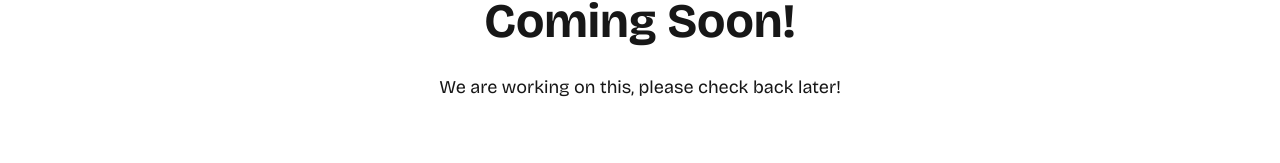
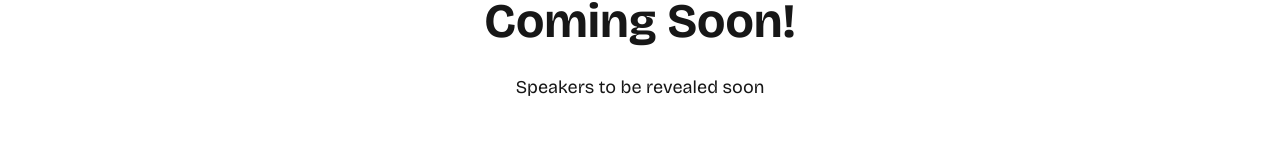
Before and after one commit to TheMoeEntity/technova, a Next.js app: page /speakers in a window 1280 px wide. Shown: the part 151-314 px from the top of the page. Built offline with nearby package versions, Linux system fonts and the light colour scheme; no server answers.

Commit message:
feat: add customizable message prop to ComingSoon component and utilize it on the speakers page.

```diff
--- a/src/app/(routes)/speakers/page.tsx
+++ b/src/app/(routes)/speakers/page.tsx
@@ -4,7 +4,7 @@ const Speakers = () => {
   return (
     <div className="flex flex-col md:min-h-screen pb-16 md:pb-0 bg-white font-bricolage-grotesque">
       <div className="flex flex-col items-center gap-6 justify-center pt-32 px-4 md:px-8">
-        <ComingSoon />
+        <ComingSoon message="Speakers to be revealed soon" />
       </div>
     </div>
   );
--- a/src/component/ui/ComingSoon.tsx
+++ b/src/component/ui/ComingSoon.tsx
@@ -7,7 +7,7 @@ import artifact2 from "@/assets/images/artifact-2.svg";
 import artifact3 from "@/assets/images/artifact-3.svg";
 import { motion } from "framer-motion";
 
-const ComingSoon = () => {
+const ComingSoon: React.FC<{ message?: string }> = ({ message }) => {
   return (
     <section className="flex-col md:h-[870px] lg:h-[680px] xl:h-[690px] overflow-y-hidden w-full flex items-center pt-5">
       <div className="">
@@ -15,7 +15,7 @@ const ComingSoon = () => {
           Coming Soon!
         </h1>
         <p className="text-lg text-center mt-7">
-          We are working on this, please check back later!
+          {message || "We are working on this, please check back later!"}
         </p>
       </div>
       <div className="hidden mt-[70px] h-full relative md:grid grid-cols-3 md:px-28 xl:px-0 w-full max-w-4xl mx-auto">
```
